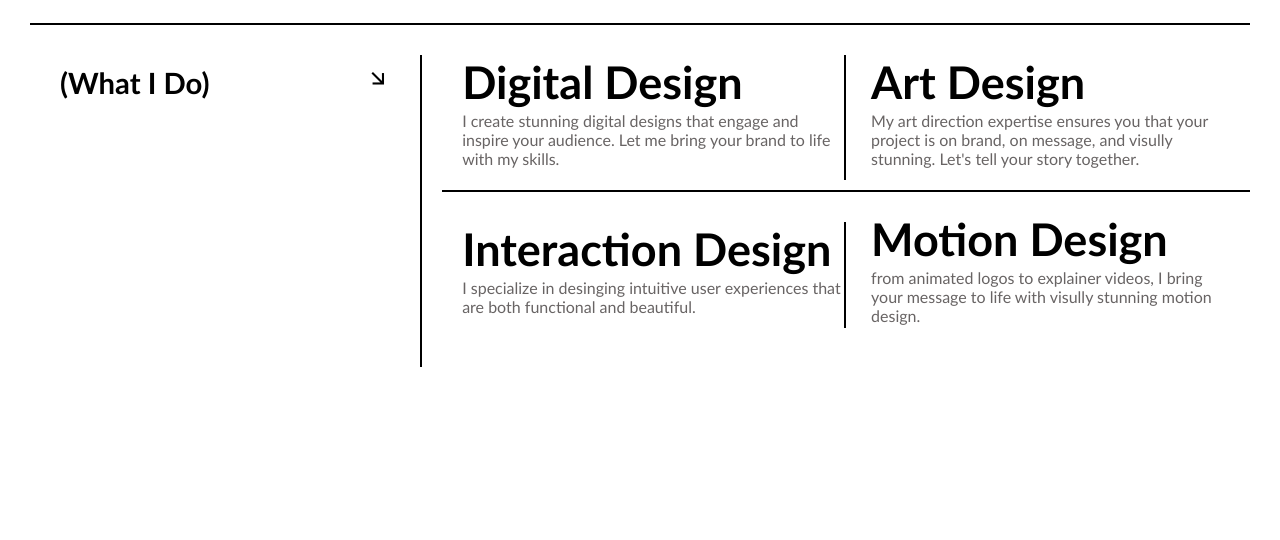
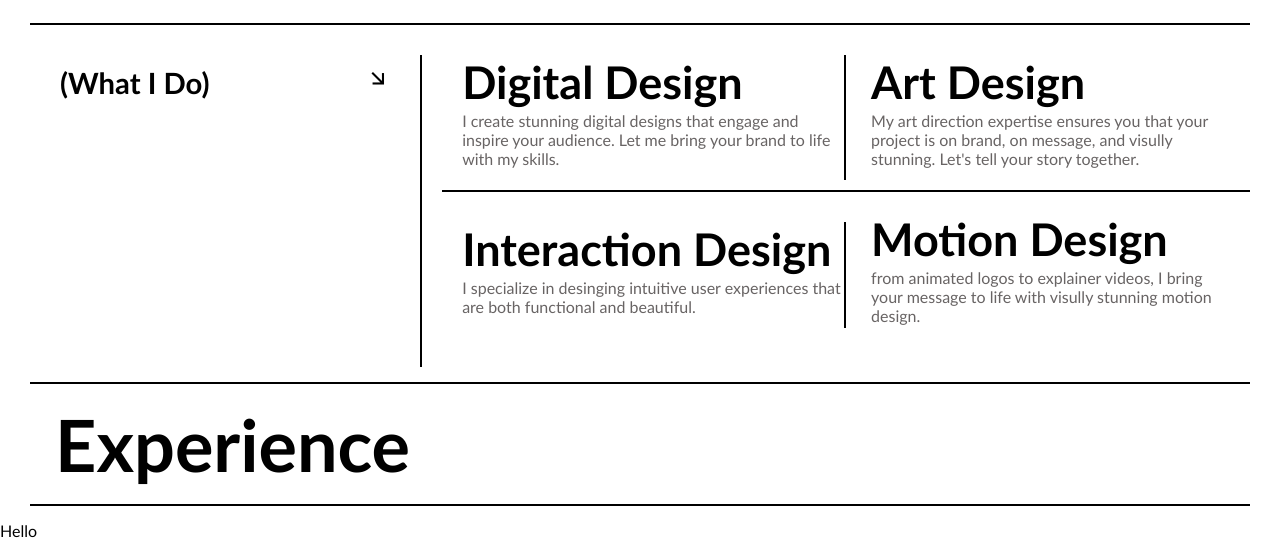
Before and after one commit to Pradeeptamta3225/CSS_Projects, a plain HTML site: page Portfolio/index.html in a window 1280 px wide. Shown: the part 1474-2014 px from the top of the page. Before the commit the page ends 1841 px from the top, so only its background shows below. Drawn offline with nearby package versions, Linux system fonts and the light colour scheme.

Commit message:
add some css

```diff
--- a/Portfolio/index.html
+++ b/Portfolio/index.html
@@ -22,7 +22,7 @@
         </div>
         <img src="IMG_0179.JPG" alt="">
         <div id="about">
-            <h2>As a digital designer, I focus on producing top-notch and impectful digital experiences.</h2>
+            <h2>As a digital designer, I focus on producing top-notch and impactful digital experiences.</h2>
 
             <div id="about-part2">
                 <h3>(About Me)</h3>
@@ -66,6 +66,12 @@
 
             </div>
         </div>
+        <div id="experience">
+            <h2>Experience</h2>
+        </div>
+        <div id="project">
+            Hello
+        </div>
     </div>
 </body>
 </html>
--- a/Portfolio/style.css
+++ b/Portfolio/style.css
@@ -13,7 +13,6 @@ html, body{
 nav{
     position: fixed;
     width: 100%;
-    /* background-color: red; */
     display: flex;
     align-items: center;
     justify-content: flex-end;
@@ -33,7 +32,6 @@ nav h3{
 #intro{
     height: 40%;
     width: 100%;
-    /* background-color: blanchedalmond; */
     padding: 80px 50px;
 }
 
@@ -63,7 +61,6 @@ img{
 
 #about{
     width: 100%;
-    /* background-color: red; */
     display: flex;
     padding: 50px 60px;
 
@@ -77,7 +74,6 @@ img{
 }
 
 #about-part2{
-    /* background-color: blue; */
     width: 30%;
     padding: 0px 40px;
     font-size: 25px;
@@ -158,3 +154,16 @@ img{
     padding-bottom: 12px;
     color: rgb(104, 100, 100);
 }
+
+#experience{
+    height: 100%;
+    padding: 5px 25px;
+    border-top: 2px solid black;
+    border-bottom: 2px solid black;
+    margin: 15px 30px;
+}
+
+#experience h2{
+    font-size: 4.5rem;
+    padding: 12px 0px;
+}
```
